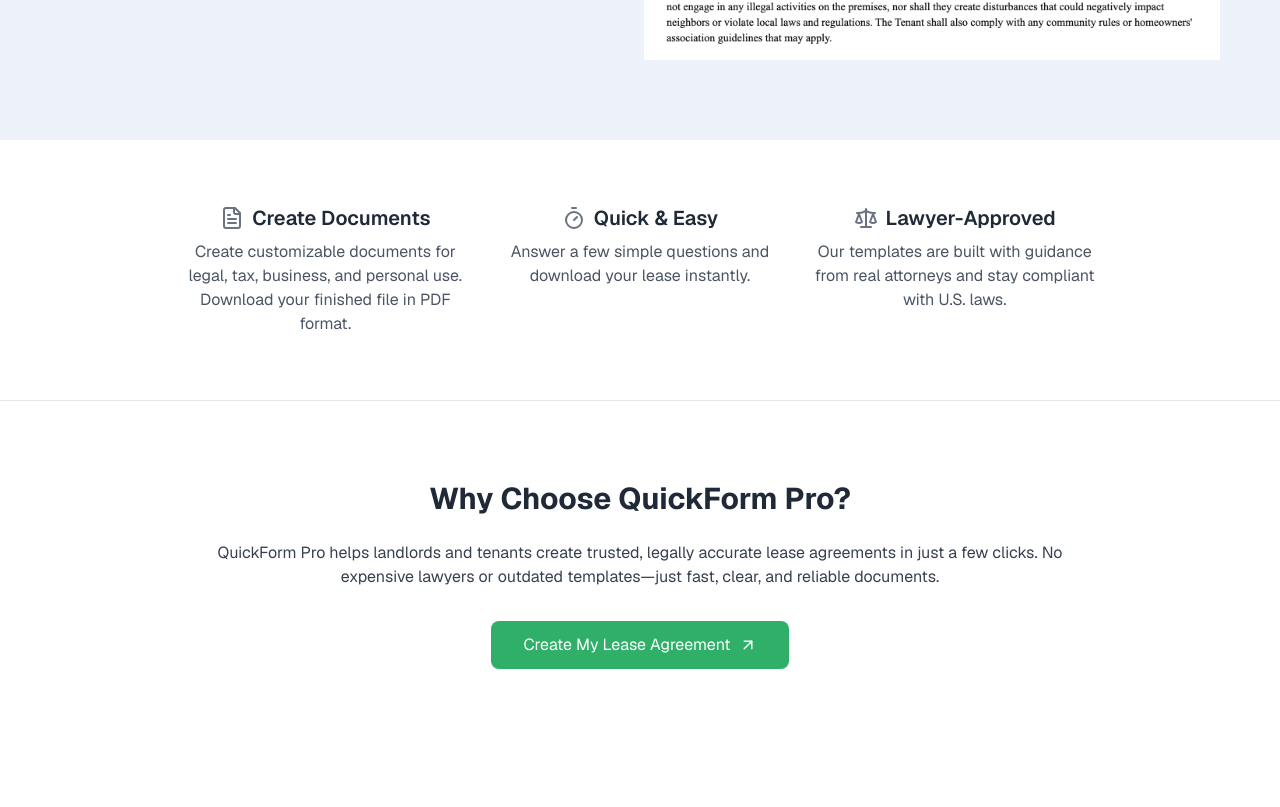
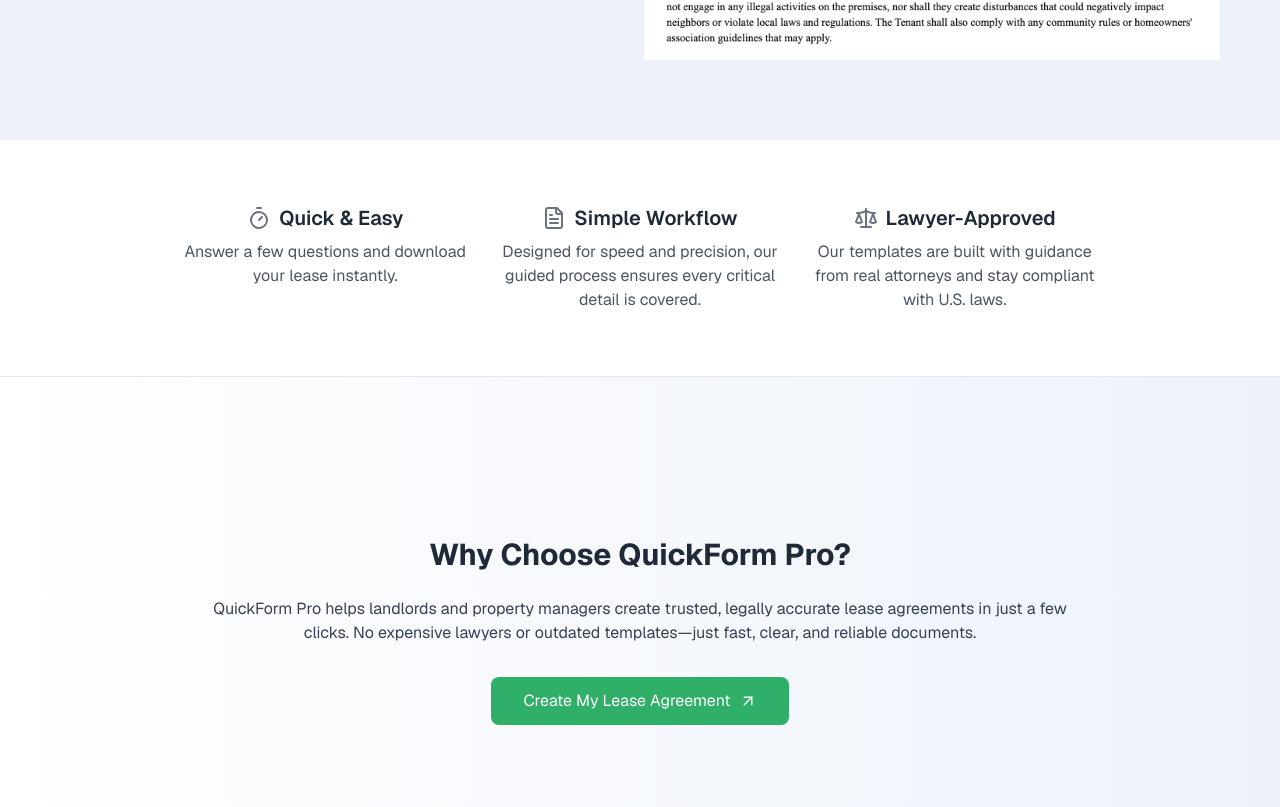
Before and after one commit to jonathanporras/blueprint-forms, a Next.js app: page / in a window 1280 px wide. Shown: the part 673-1480 px from the top of the page. Built offline with nearby package versions, Linux system fonts and the light colour scheme; no server answers.

Commit message:
Improve landing page a bit

```diff
--- a/app/(auth-pages)/sign-up/testimonials.tsx
+++ b/app/(auth-pages)/sign-up/testimonials.tsx
@@ -10,14 +10,13 @@
 const testimonials: Testimonial[] = [
   {
     name: "Sarah W.",
-    title: "Landlord, Oakland CA",
-    quote:
-      "QuickForm Pro saved me hours of paperwork. I had my lease signed and sent in minutes!",
+    title: "Landlord, Charlotte",
+    quote: "QuickForm Pro saved me hours of paperwork. I had my lease done in minutes!",
     image: "https://randomuser.me/api/portraits/women/65.jpg",
   },
   {
     name: "Jason M.",
-    title: "Real Estate Investor, San Francisco",
+    title: "Real Estate Investor, Los Angeles",
     quote: "The sign-up process was seamless, and the templates are incredibly helpful.",
     image: "https://randomuser.me/api/portraits/men/32.jpg",
   },
--- a/app/lease-agreement/page.tsx
+++ b/app/lease-agreement/page.tsx
@@ -14,11 +14,11 @@
       animate={{ opacity: 1 }}
       exit={{ opacity: 0, x: -50 }}
       transition={{ duration: 0.9 }}
-      className="space-y mb-16"
+      className="space-y"
     >
       <div className="min-h-screen bg-white text-gray-800 flex flex-col">
         <main className="flex-grow">
-          <section className="py-20 bg-[#EDF2FA] text-center flex flex-col md:flex-row px-14">
+          <section className="py-16 md:py-20 bg-[#EDF2FA] text-center flex flex-col md:flex-row px-6 md:px-14">
             <div className="w-full md:w-1/2 flex justify-end align-center items-center">
               <div className="max-w-3xl text-left pr-0 md:pr-8 pb-8">
                 <h2 className="text-4xl font-bold mb-4">
@@ -77,24 +77,24 @@
             </div>
           </section>
 
-          <section className="py-16 max-w-5xl mx-auto grid grid-cols-1 md:grid-cols-3 gap-8 text-center px-14">
-            <div>
-              <h3 className="text-xl font-semibold mb-2 flex items-center justify-center">
-                <FileText className="text-[#6B7280] mr-2" />
-                Create Documents
-              </h3>
-              <p className="text-gray-600">
-                Create customizable documents for legal, tax, business, and personal use.
-                Download your finished file in PDF format.
-              </p>
-            </div>
+          <section className="py-16 max-w-5xl mx-auto grid grid-cols-1 md:grid-cols-3 gap-8 text-center px-6 md:px-14">
             <div>
               <h3 className="text-xl font-semibold mb-2 flex items-center justify-center">
                 <Timer className="text-[#6B7280] mr-2" />
                 Quick & Easy
               </h3>
               <p className="text-gray-600">
-                Answer a few simple questions and download your lease instantly.
+                Answer a few questions and download your lease instantly.
+              </p>
+            </div>
+            <div>
+              <h3 className="text-xl font-semibold mb-2 flex items-center justify-center">
+                <FileText className="text-[#6B7280] mr-2" />
+                Simple Workflow
+              </h3>
+              <p className="text-gray-600">
+                Designed for speed and precision, our guided process ensures every critical
+                detail is covered.
               </p>
             </div>
 
@@ -110,13 +110,16 @@
             </div>
           </section>
 
-          <section className="py-20 border-t border-gray-200 px-14">
+          <section
+            className="py-16 md:py-40 border-t border-gray-200 px-6 md:px-14"
+            style={{ background: "linear-gradient(to right, #fff, #EDF2FA)" }}
+          >
             <div className="max-w-4xl mx-auto text-center">
               <h3 className="text-3xl font-bold mb-6">Why Choose QuickForm Pro?</h3>
               <p className="text-gray-700 mb-8">
-                QuickForm Pro helps landlords and tenants create trusted, legally accurate
-                lease agreements in just a few clicks. No expensive lawyers or outdated
-                templates—just fast, clear, and reliable documents.
+                QuickForm Pro helps landlords and property managers create trusted, legally
+                accurate lease agreements in just a few clicks. No expensive lawyers or
+                outdated templates—just fast, clear, and reliable documents.
               </p>
               <button
                 onClick={() => {
```
